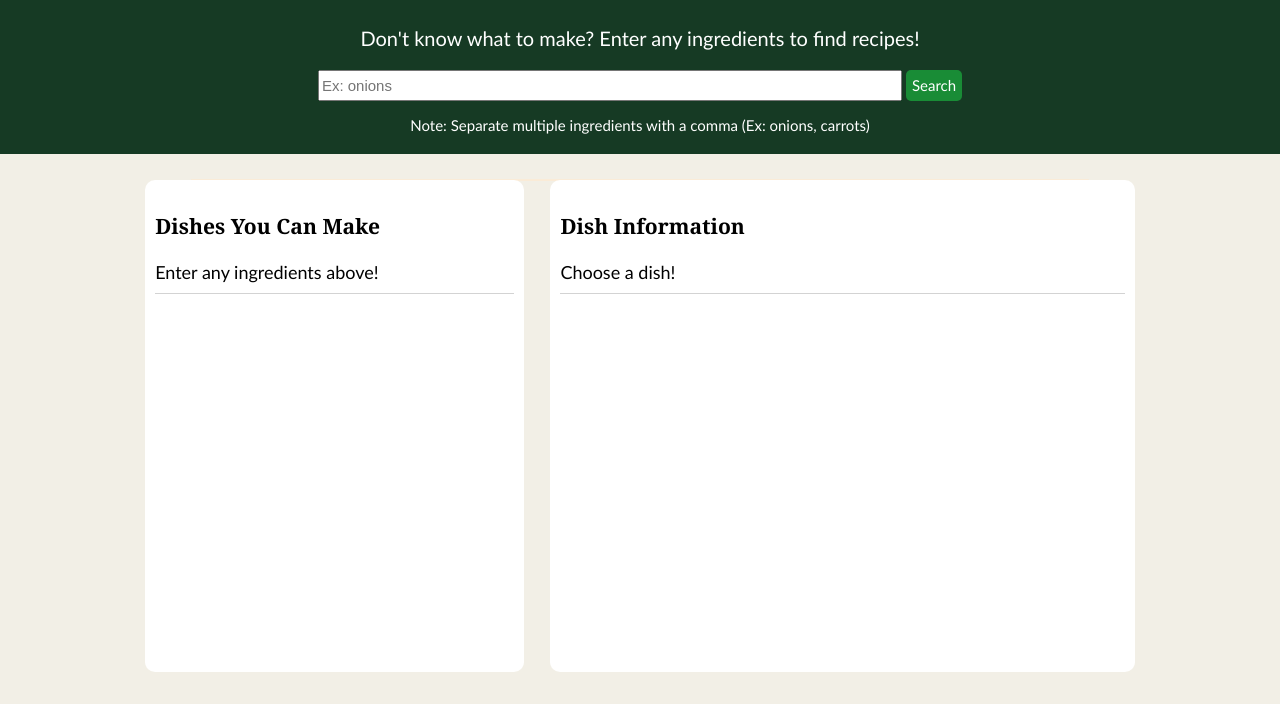
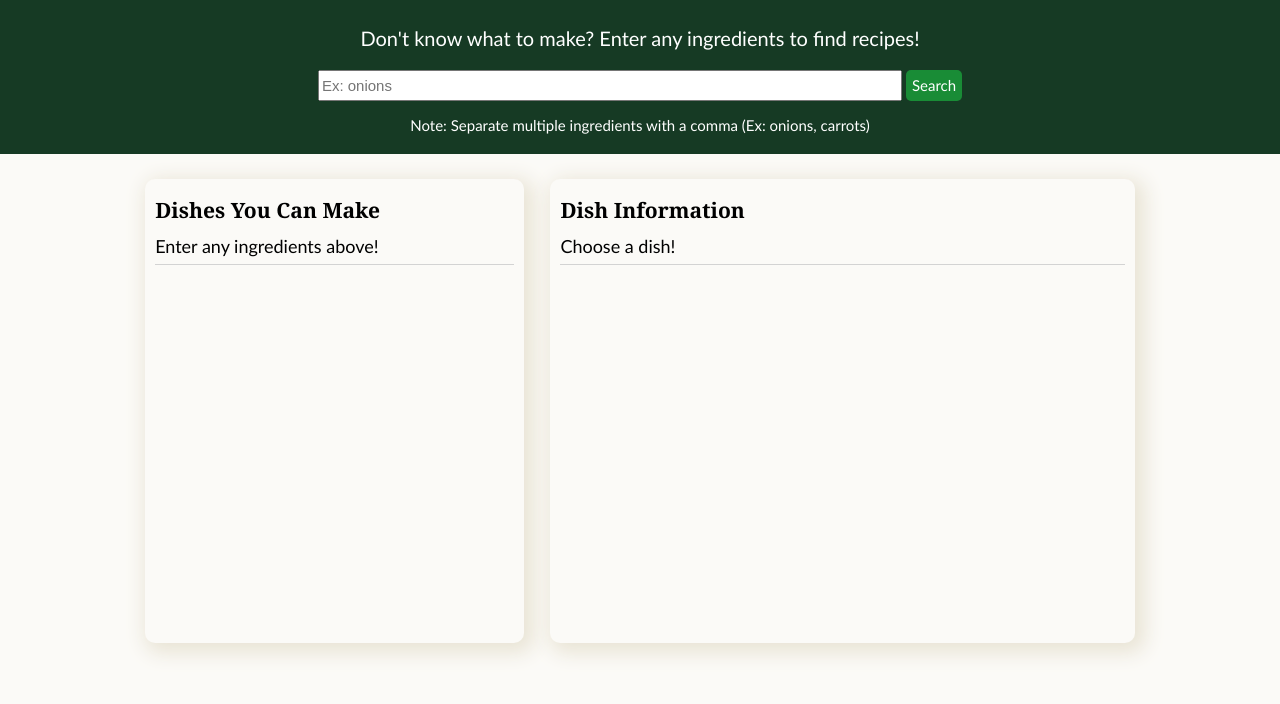
Before and after one commit to chonglee0922/RecipeSearch, a plain HTML site: page index.html in a window 1280 px wide. Shown: the part 96-800 px from the top of the page. Drawn offline with Linux system fonts and the light colour scheme.

Commit message:
more progress with the layout of the website

```diff
--- a/styles.css
+++ b/styles.css
@@ -51,16 +51,14 @@ h1 {
 
 body {
     margin: 0;
-    background-color: #F2EFE6;
+    background-color: #FBFAF7;
 }
 
 .box {
     font-family: "Optima", sans-serif;
     font-size: 18px;
     border-radius: 10px;
-    border: 1px solid #FAEBD7;
     position: relative;
-    background: #FAEBD7;
     top: 25px;
     width: 70%;
     bottom: 30%;
@@ -70,8 +68,9 @@ body {
 .boxLeft {
     padding: 10px;
     border-radius: 10px;
+    box-shadow: 5px 5px 20px 5px #e9e4d5;
     position: absolute;
-    background: white;
+    background: #FBFAF7;
     right: 63%;
     width: 40%;
 }
@@ -79,20 +78,24 @@ body {
 .boxRight {
     padding: 10px;
     border-radius: 10px;
+    box-shadow: 5px 5px 20px 5px #e9e4d5;
     position: absolute;
-    background: white;
+    background: #FBFAF7;
     left: 40%;
     width: 63%;
 }
 
 .titleLeft, .titleRight {
+    margin-top: -15px;
+    margin-bottom: -10px;
     font-size: 18px;
     font-family: "Recoleta-SemiBold", Georgia, serif;
     font-weight: bold;
+
 }
 
 .placeholderLeft, .placeholderRight {
-    padding-bottom: 10px;
+    padding-bottom: 7px;
     border-bottom: 1px solid lightgray;
 }
 
```
